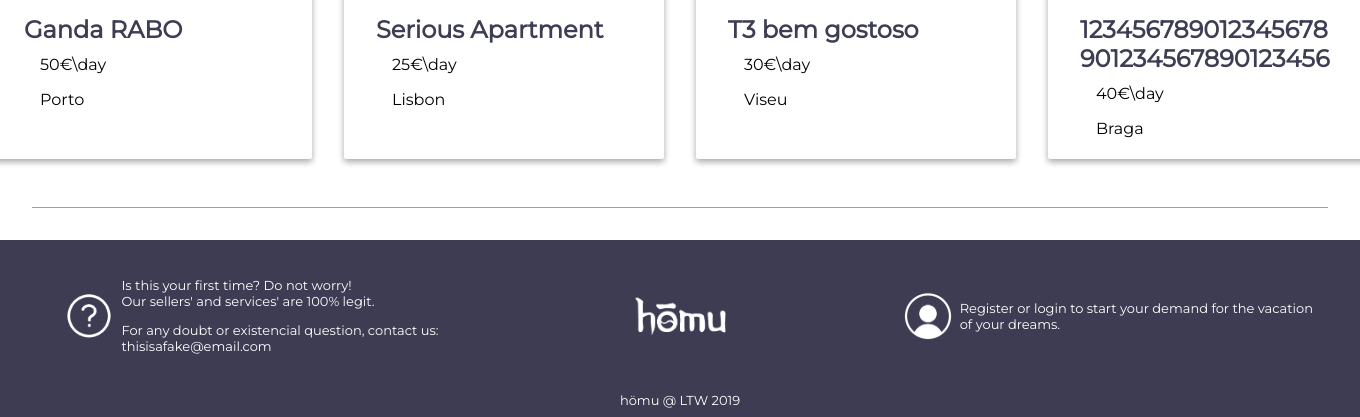
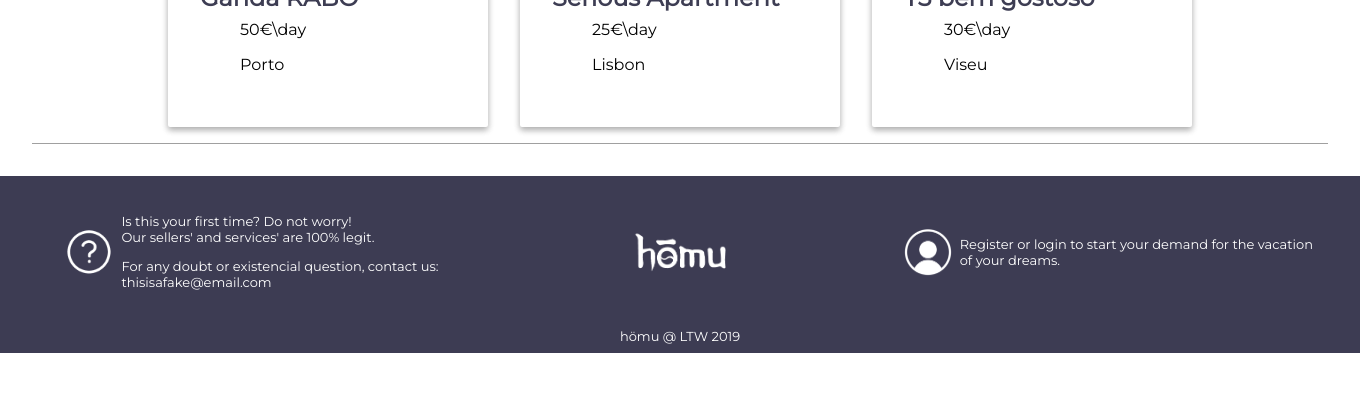
Before and after one commit to CajoAlbuquerque/LTW-Project, a PHP site: page /pages/homepage.php in a window 1360 px wide. Shown: the part 1033-1450 px from the top of the page. After the commit the page ends 1386 px from the top, so only its background shows below. Run offline with PHP 8.4, Linux system fonts and the light colour scheme; data comes from the database, SQL or seed files in the repository.

Commit message:
corrected homepage flex wrap

```diff
--- a/css/homepageStyle.css
+++ b/css/homepageStyle.css
@@ -52,7 +52,6 @@ body p{
 #middle{
     display: flex;
     flex-direction: column;
-    padding: 2em;
     margin: 2em;
 
     border-top: solid;
@@ -66,6 +65,7 @@ body p{
 }
 #houseSet{
     display: flex;
+    flex-wrap: wrap;
     flex-direction: row;
     justify-content: center;
     flex-basis: 100%;
--- a/css/templateHouseStyle.css
+++ b/css/templateHouseStyle.css
@@ -37,13 +37,16 @@
 
 #info{
     display: flex;
+    justify-content: flex-start;
 }
 
 #info > ul{
     display: flex;
     flex-direction: column;
+    justify-content: space-around;
+
+    height: 100%;
     margin: 0;
-    padding: 0.2em 1em;
     list-style: none;
 }
 
--- a/pages/homepage.php
+++ b/pages/homepage.php
@@ -24,8 +24,14 @@
     <div id="houseSet">
         <?php
             $houses = getAllHouses();
+            $i = 0;
+            foreach($houses as $house) {
+                if($i == 3){
+                break;
+                }
 
-            foreach($houses as $house) {
+                $i = $i + 1;
+
                 draw_house_card($house);
             }
         ?>
```
